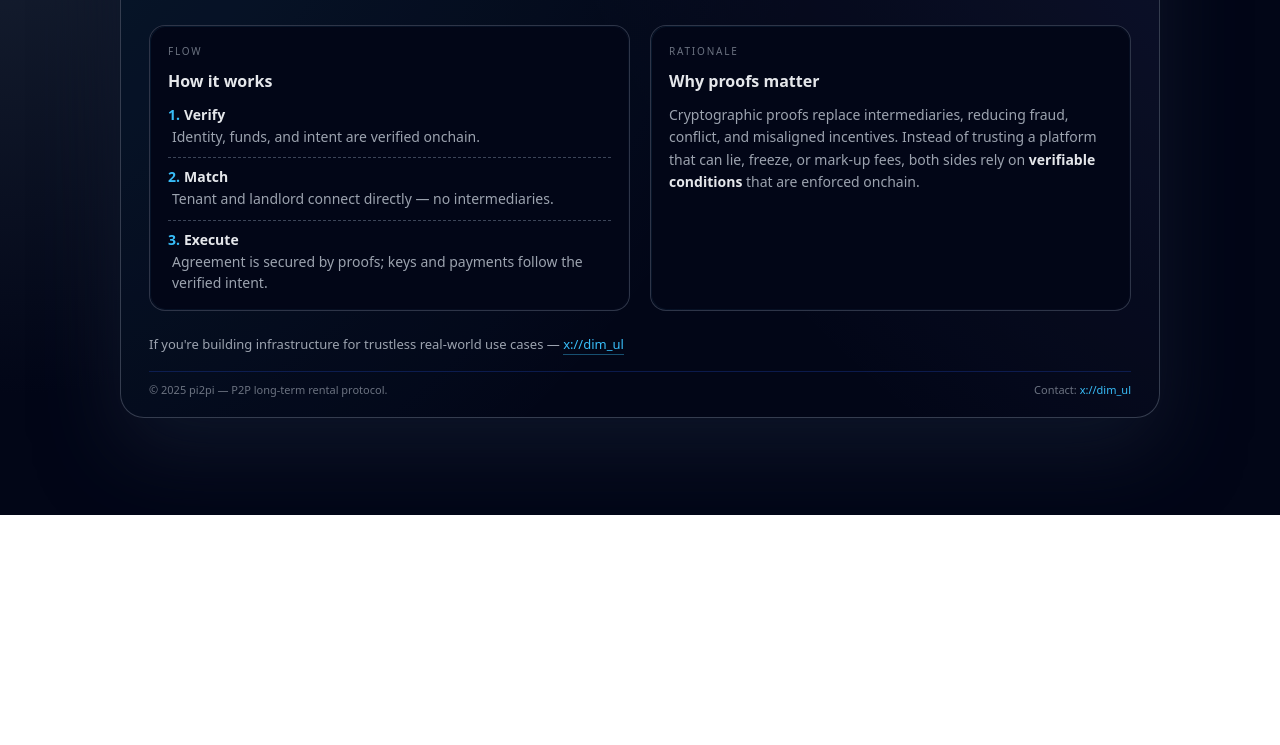
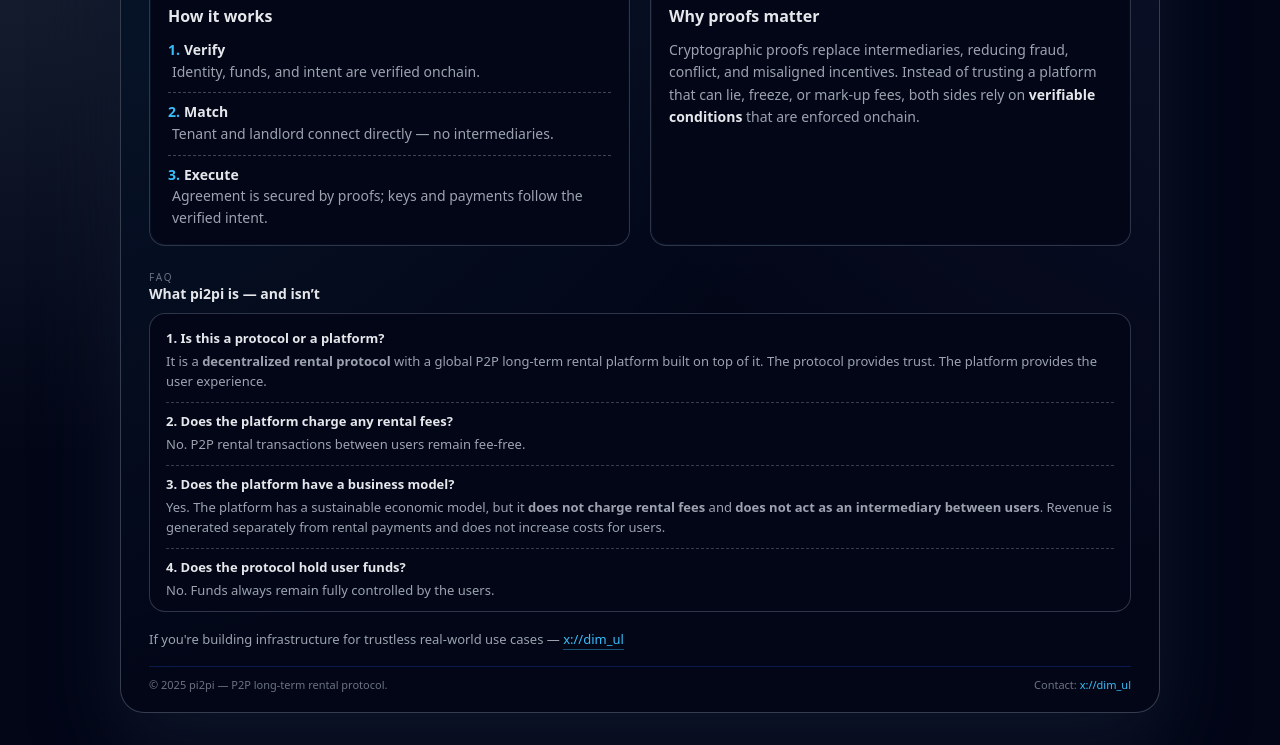
Before and after one commit to djey100/pi2pi, a plain HTML site: page index.html in a window 1280 px wide. Shown: the part 285-1030 px from the top of the page. Before the commit the page ends 800 px from the top, so only its background shows below. Drawn offline with Linux system fonts and the light colour scheme.

Commit message:
Update index.html

```diff
--- a/index.html
+++ b/index.html
@@ -127,6 +127,10 @@
       .layout {
         grid-template-columns: 1fr;
       }
+
+      .faq {
+        margin-top: 18px;
+      }
     }
 
     .card {
@@ -246,9 +250,63 @@
     footer a:hover {
       border-bottom-color: rgba(56, 189, 248, 0.7);
     }
+
+    /* FAQ section */
+    .faq {
+      margin-top: 8px;
+      margin-bottom: 12px;
+    }
+
+    .faq-header {
+      display: flex;
+      align-items: baseline;
+      justify-content: space-between;
+      gap: 12px;
+      margin-bottom: 10px;
+    }
+
+    .faq-eyebrow {
+      font-size: 10px;
+      text-transform: uppercase;
+      letter-spacing: 0.18em;
+      color: var(--text-muted);
+    }
+
+    .faq-title {
+      font-size: 14px;
+      font-weight: 600;
+      color: #e5e7eb;
+    }
+
+    .faq-list {
+      list-style: none;
+      border-radius: var(--radius-md);
+      border: 1px solid var(--border-subtle);
+      background: radial-gradient(circle at top left, #020617 0, #020617 35%, #020617 100%);
+      padding: 14px 16px 10px;
+      font-size: 13px;
+      line-height: 1.6;
+      color: var(--text-soft);
+    }
+
+    .faq-item + .faq-item {
+      margin-top: 10px;
+      padding-top: 8px;
+      border-top: 1px dashed rgba(148, 163, 184, 0.35);
+    }
+
+    .faq-question {
+      font-weight: 600;
+      color: #e5e7eb;
+      margin-bottom: 2px;
+    }
+
+    .faq-answer {
+      color: var(--text-soft);
+    }
   </style>
   <link rel="icon" type="image/png" href="/favicon.png">
-<link rel="shortcut icon" type="image/png" href="/favicon.png">
+  <link rel="shortcut icon" type="image/png" href="/favicon.png">
 </head>
 <body>
   <main class="shell">
@@ -313,6 +371,49 @@
         </article>
       </section>
 
+      <!-- FAQ section -->
+      <section class="faq" aria-labelledby="faq-heading">
+        <div class="faq-header">
+          <div>
+            <div class="faq-eyebrow">FAQ</div>
+            <div class="faq-title" id="faq-heading">What pi2pi is — and isn’t</div>
+          </div>
+        </div>
+
+        <ul class="faq-list">
+          <li class="faq-item">
+            <div class="faq-question">1. Is this a protocol or a platform?</div>
+            <div class="faq-answer">
+              It is a <strong>decentralized rental protocol</strong> with a global P2P long-term rental platform built on top of it.
+              The protocol provides trust. The platform provides the user experience.
+            </div>
+          </li>
+
+          <li class="faq-item">
+            <div class="faq-question">2. Does the platform charge any rental fees?</div>
+            <div class="faq-answer">
+              No. P2P rental transactions between users remain fee-free.
+            </div>
+          </li>
+
+          <li class="faq-item">
+            <div class="faq-question">3. Does the platform have a business model?</div>
+            <div class="faq-answer">
+              Yes. The platform has a sustainable economic model, but it <strong>does not charge rental fees</strong> and
+              <strong>does not act as an intermediary between users</strong>. Revenue is generated separately from rental payments
+              and does not increase costs for users.
+            </div>
+          </li>
+
+          <li class="faq-item">
+            <div class="faq-question">4. Does the protocol hold user funds?</div>
+            <div class="faq-answer">
+              No. Funds always remain fully controlled by the users.
+            </div>
+          </li>
+        </ul>
+      </section>
+
       <p class="cta">
         If you're building infrastructure for trustless real-world use cases —
         <a href="https://x.com/dim_ul" target="_blank" rel="noopener noreferrer">x://dim_ul</a>
```
